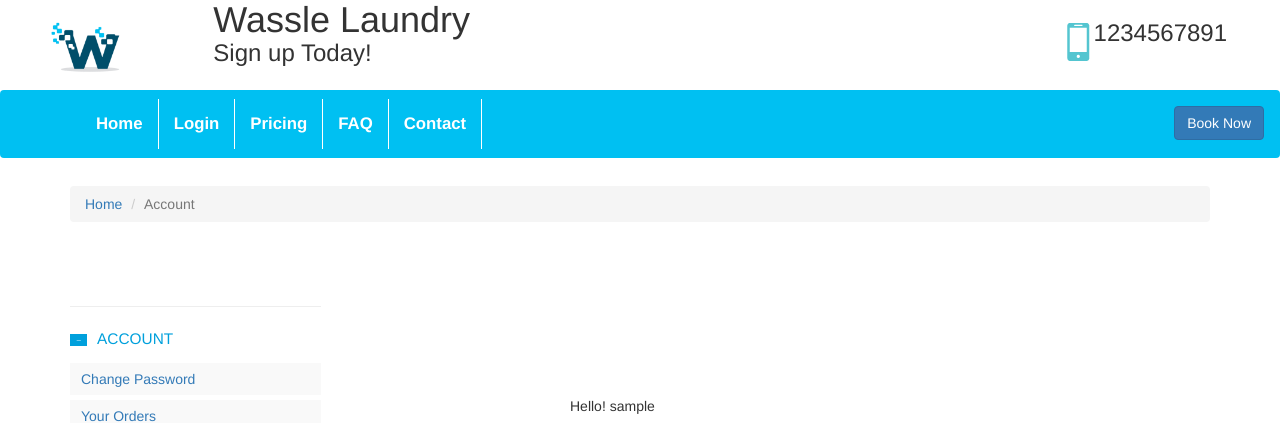
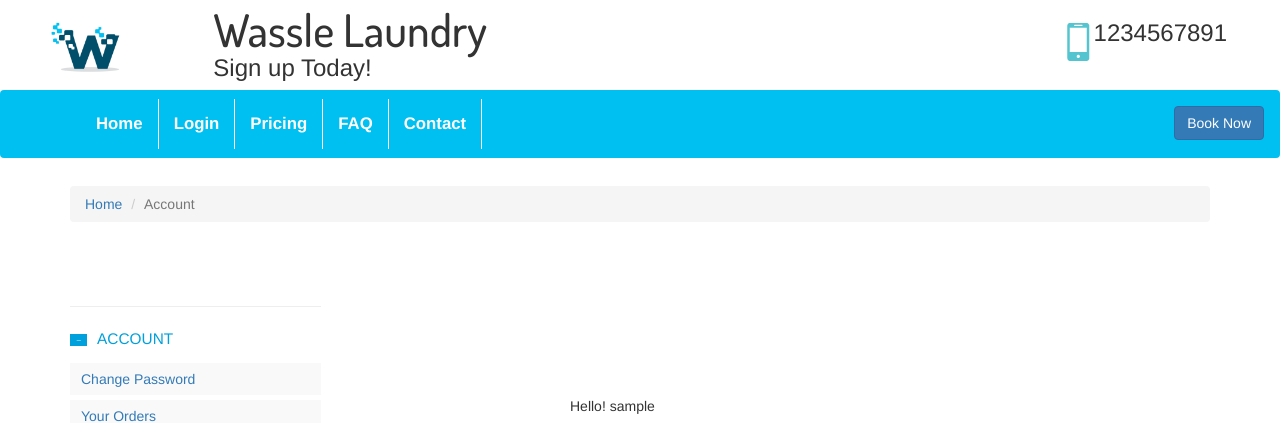
Before and after one commit to Vishant-Siddharth/waasle, a Python web app: template app/templates/auth/account.html in a window 1280 px wide. Shown: the top 423 px of the page. Run offline with Jinja, Linux system fonts and the light colour scheme; the template is opened without the code that fills it: most values are stand-ins (such as "Sample title", 1, 10 or a date in 2020); some libraries are stand-ins or nearby versions; some web fonts are replaced.

Commit message:
Changes in base

```diff
--- a/app/templates/base.html
+++ b/app/templates/base.html
@@ -54,7 +54,7 @@
 			</a>
 		</div>
 		<div class="col-sm-8 col-md-8 col-lg-8 col-xs-5">
-			<h1>Wassle Laundry</h1>
+			<h1 style="font-family:Dosis-Medium;margin-top: 5px;font-size:45px">Wassle Laundry</h1>
 			<h3>Sign up Today!</h3>
 		</div>
 		<div class="col-sm-2 col-md-2 col-lg-2 col-xs-3">
```
